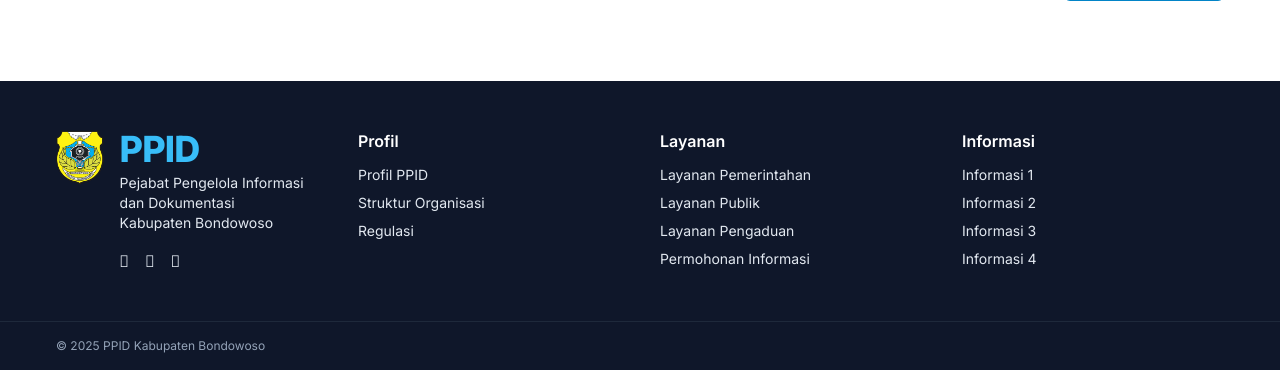
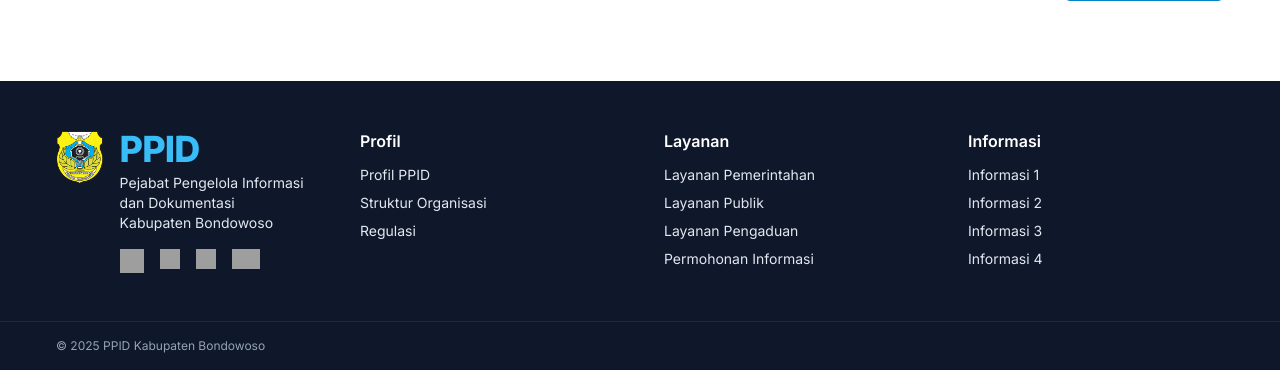
Before and after one commit to sdrzfn/ppid-bojonegoro-egov, a PHP site: page / in a window 1280 px wide. Shown: the part 1642-2012 px from the top of the page. Run offline with PHP 8.4, Linux system fonts and the light colour scheme; some libraries are stand-ins or nearby versions; grey boxes are pictures that could not be loaded.

Commit message:
change the href

```diff
--- a/footer.php
+++ b/footer.php
@@ -3,17 +3,25 @@
 <!-- Footer -->
 <html>
 <footer id="informasi" class="bg-slate-900 text-slate-200">
-    <div class="container-wide mx-auto px-4 py-12 grid md:grid-cols-4 gap-10">
+    <div class="container-wide mx-auto px-4 py-12 grid md:grid-cols-4 gap-12">
         <div class="col-span-1 flex items-start gap-4">
-            <img src="assets/img/bondowoso.png"
-                class="w-14 h-14" alt="Logo" />
+            <img src="assets/img/bondowoso.png" class="w-14 h-14" alt="Logo" />
             <div>
                 <div class="text-4xl font-extrabold tracking-tight text-sky-400">PPID</div>
                 <p class="text-sm mt-1">Pejabat Pengelola Informasi dan Dokumentasi<br />Kabupaten Bondowoso</p>
                 <div class="flex gap-4 mt-4">
-                    <a href="#" aria-label="Instagram" class="hover:text-white"></a>
-                    <a href="#" aria-label="Facebook" class="hover:text-white"></a>
-                    <a href="#" aria-label="WhatsApp" class="hover:text-white"></a>
+                    <a href="#" aria-label="Instagram" class="hover:text-white">
+                        <img src="https://img.icons8.com/m_outlined/512/FFFFFF/instagram-new--v2.png" class="w-6 h-6" />
+                    </a>
+                    <a href="#" aria-label="Whatsapp" class="hover:text-white">
+                        <img src="https://uxwing.com/wp-content/themes/uxwing/download/brands-and-social-media/whatsapp-white-icon.png" class="w-5 h-5" />
+                    </a>
+                    <a href="#" aria-label="Facebook" class="hover:text-white">
+                        <img src="https://uxwing.com/wp-content/themes/uxwing/download/brands-and-social-media/facebook-app-round-white-icon.png" class="w-5 h-5" />
+                    </a>
+                    <a href="#" aria-label="Youtube" class="hover:text-white">
+                        <img src="https://freepnglogo.com/images/all_img/1701510949youtube-logo-png-white.png" class="w-7 h-5" />
+                    </a>
                 </div>
             </div>
         </div>
@@ -29,10 +37,10 @@
         <div>
             <h4 class="font-semibold text-white mb-3">Layanan</h4>
             <ul class="space-y-2 text-sm">
-                <li><a href="#layanan" class="hover:text-white">Layanan Pemerintahan</a></li>
-                <li><a href="#layanan" class="hover:text-white">Layanan Publik</a></li>
-                <li><a href="#layanan" class="hover:text-white">Layanan Pengaduan</a></li>
-                <li><a href="#layanan" class="hover:text-white">Permohonan Informasi</a></li>
+                <li><a href="layanan.php" class="hover:text-white">Layanan Pemerintahan</a></li>
+                <li><a href="layanan.php" class="hover:text-white">Layanan Publik</a></li>
+                <li><a href="layanan.php" class="hover:text-white">Layanan Pengaduan</a></li>
+                <li><a href="layanan.php" class="hover:text-white">Permohonan Informasi</a></li>
             </ul>
         </div>
         <div>
@@ -50,4 +58,5 @@
             Kabupaten Bondowoso</div>
     </div>
 </footer>
+
 </html>
```
